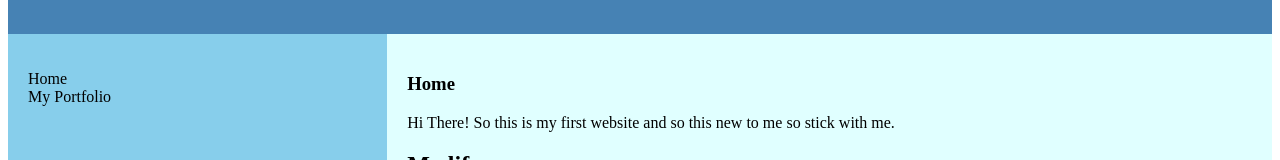
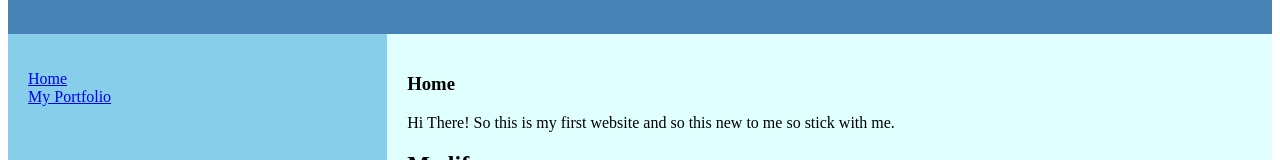
Before and after one commit to star12333/cps2018, a plain HTML site: page workspace/index.html in a window 1280 px wide. Shown: the part 181-341 px from the top of the page. Drawn offline with Linux system fonts and the light colour scheme.

Commit message:
Update index.html

```diff
--- a/workspace/index.html
+++ b/workspace/index.html
@@ -78,8 +78,8 @@ footer {
 <section>
   <nav>
     <ul>
-      <li><a href="index.html"></a>Home</li>
-      <li><a href="portfolio.html"></a>My Portfolio</li>
+      <li><a href="index.html">Home</a></li>
+      <li><a href="portfolio.html">My Portfolio</a></li>
 
 
 
```
